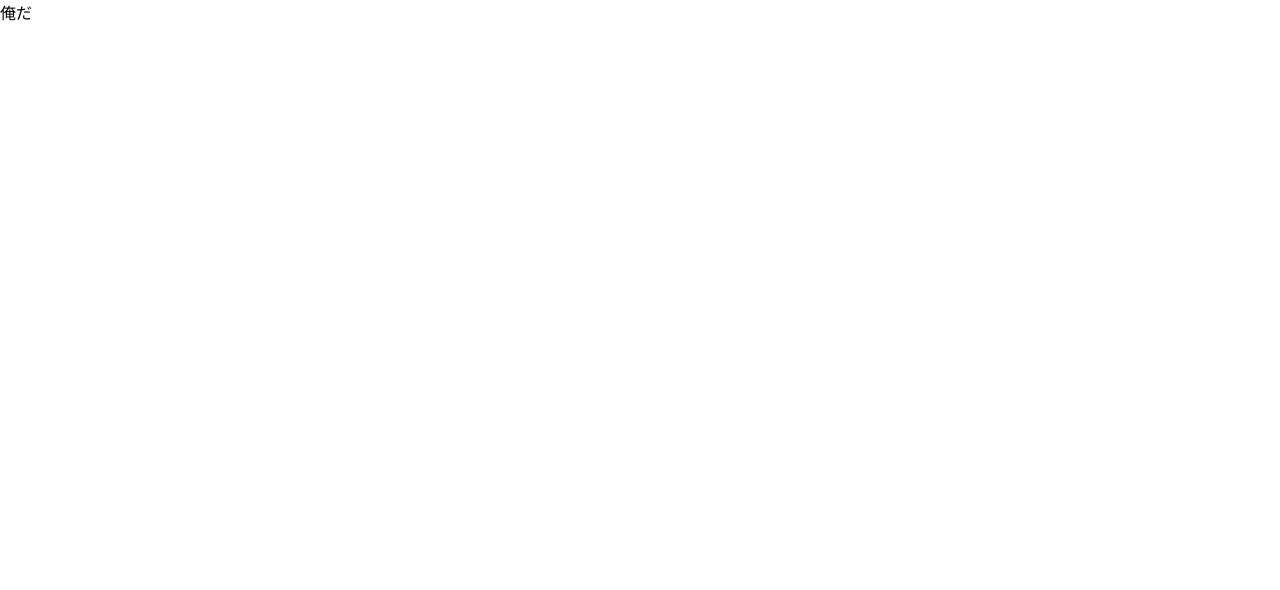
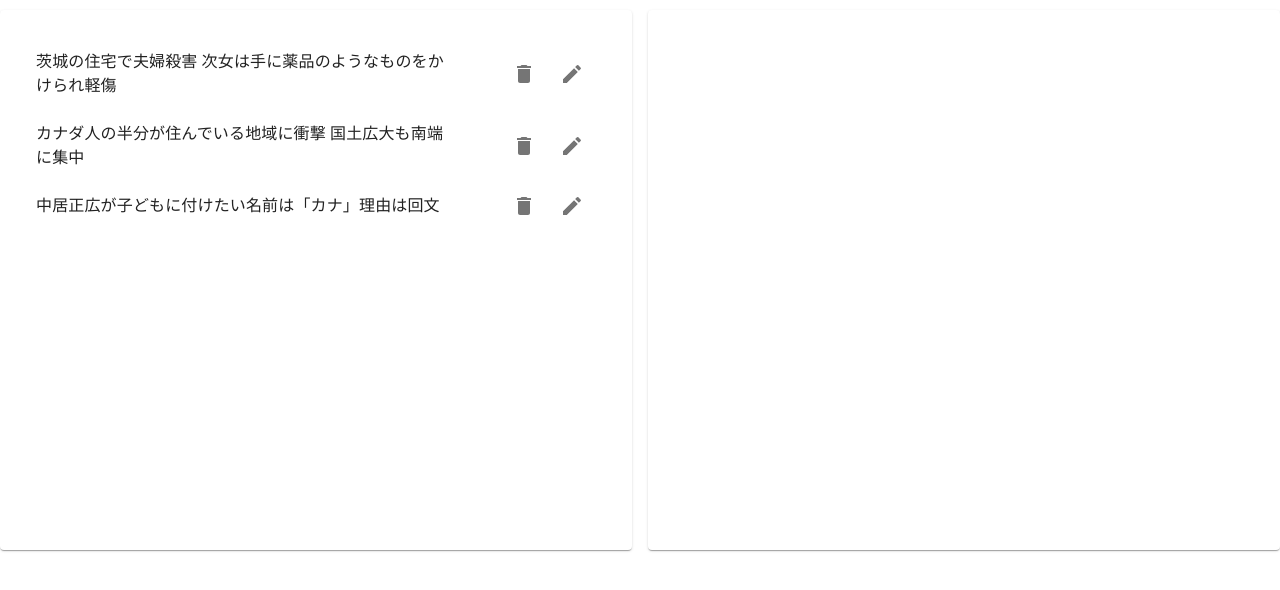
Before and after one commit to kensukegoto/react__cms, a React (Create React App) app: page / in a window 1280 px wide. Shown: the top 590 px of the page. Built offline with nearby package versions, Linux system fonts and the light colour scheme.

Commit message:
(dev) data.jsを元に作品一覧を表示する

```diff
--- a/src/components/Lists.js
+++ b/src/components/Lists.js
@@ -1,14 +1,82 @@
 import React,{ useContext } from 'react'
+
+import {
+  Paper,
+  Grid,
+  List,
+  ListItem,
+  ListItemText,
+  ListItemSecondaryAction,
+  IconButton
+} from '@material-ui/core';
+import {
+  Edit as EditIcon,
+  Delete as DeleteIcon
+} from '@material-ui/icons';
+
+import { makeStyles } from '@material-ui/core/styles';
 
 import  AppContext from '../contexts/AppContext'
 
+
+
+
+
+const useStyles = makeStyles(theme => ({
+  paper: {
+    padding: 20,
+    marginTop: 10,
+    marginBottom: 10,
+    height: 500,
+    overflowY: "auto"
+  }
+}))
+
+
+
 const  Lists = () => {
 
+  const classes = useStyles()
+
   const {works} = useContext(AppContext)
-  console.log(works)
+
   return (
     <>
-    俺だ
+      <Grid container spacing={2}>
+        <Grid item sm>
+          <Paper className={classes.paper}>
+            <List>
+          {
+            works.map(work => {
+
+              return (
+                <ListItem button key={work}>
+                  <Grid container>
+                    <Grid item sm={9}>
+                    <ListItemText primary={`${work.h4}`} />
+                    </Grid>
+                    <Grid item sm>
+                      <ListItemSecondaryAction>
+                        <IconButton aria-label="delete">
+                          <DeleteIcon />
+                        </IconButton>
+                        <IconButton aria-label="edit">
+                          <EditIcon />
+                        </IconButton>
+                      </ListItemSecondaryAction>
+                    </Grid>
+                  </Grid>
+                </ListItem>
+              )
+            })
+          }
+          </List>
+          </Paper>
+        </Grid>
+        <Grid item sm>
+          <Paper className={classes.paper}></Paper>
+        </Grid>
+      </Grid>
     </>
   )
 
--- a/src/data.js
+++ b/src/data.js
@@ -1,5 +1,27 @@
 export let works = [
   {
-    name: "作品1"
+    "id": 1,
+    "h4": "茨城の住宅で夫婦殺害 次女は手に薬品のようなものをかけられ軽傷",
+    "p": "",
+    "time": "2019年9月",
+    "ul": ["23日、茨城県の住宅で、夫婦が首などを切られて死亡しているのが発見された", "また、同居する11歳の次女は手に薬品のようなものをかけられて軽傷だという", "警察は、住宅に何者かが侵入し夫婦を殺害したとみて捜査を進めている"],
+    "tmb": "",
+    "url": "https://news.livedoor.com/topics/detail/17124114/"
+  }, {
+    "id": 2,
+    "h4": "カナダ人の半分が住んでいる地域に衝撃 国土広大も南端に集中",
+    "p": "",
+    "time": "2019年9月",
+    "ul": ["世界2位の国土面積を持つカナダでは、人口の半数が南端に集中しているそう", "どうやら、比較的暖かくてアメリカに隣接している地域が人気なようだ", "海外掲示板には「カナダ人の半分はシアトルより南に住んでいる」との声も"],
+    "tmb": "",
+    "url": "https://news.livedoor.com/topics/detail/17122267/"
+  }, {
+    "id": 3,
+    "h4": "中居正広が子どもに付けたい名前は「カナ」理由は回文",
+    "p": "",
+    "time": "2019年9月",
+    "ul": ["中居正広が22日の番組で、子どもができたら「カナ」と名付けたいと明かした", "「上から読んでも下から読んでも『ナカイカナ』なの」と回文になると得意げ", "すると山里亮太が「今の話聞いて思った、結婚遠いな」と厳しくツッコんだ"],
+    "tmb": "",
+    "url": "https://news.livedoor.com/topics/detail/17124314/"
   }
 ]
```
